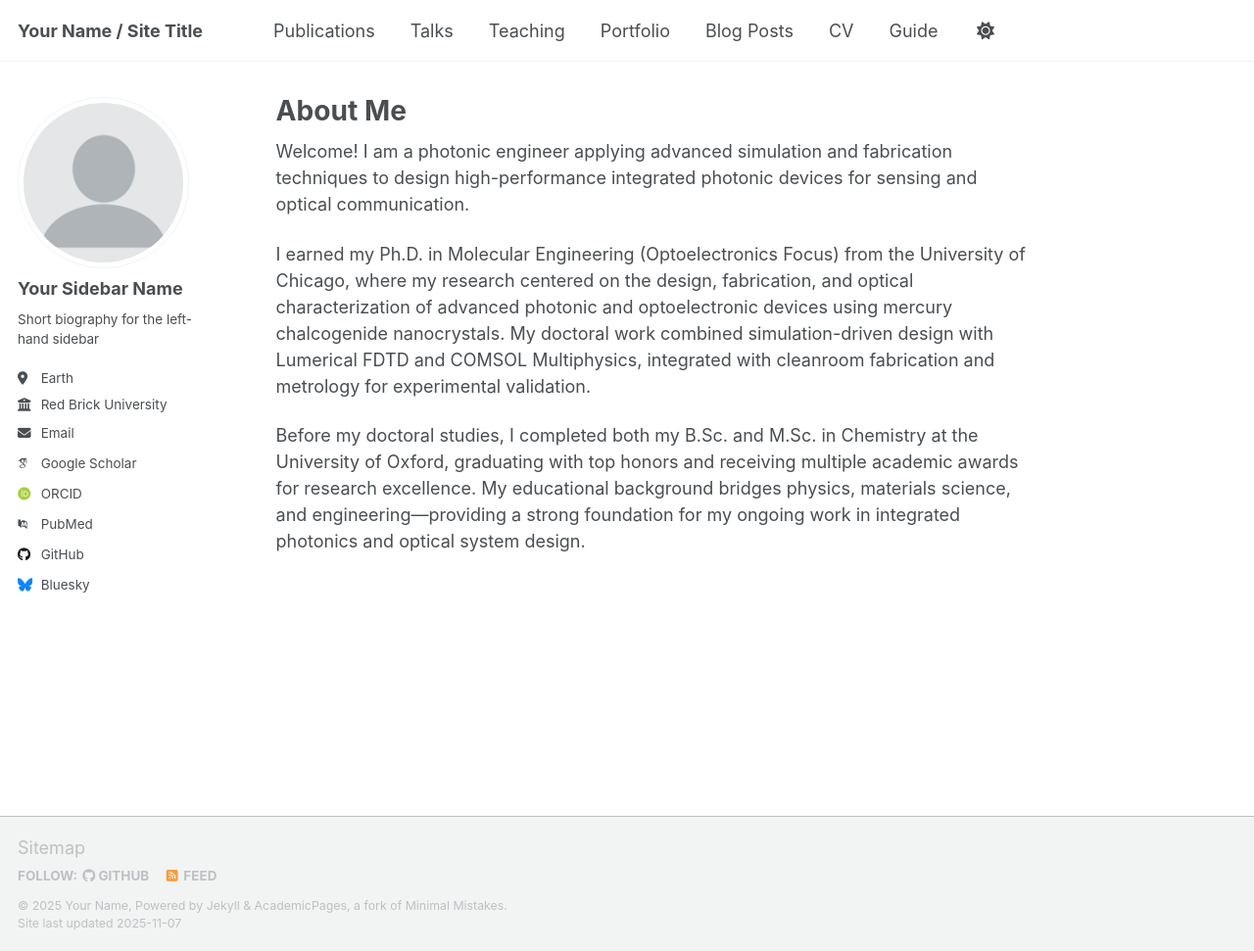
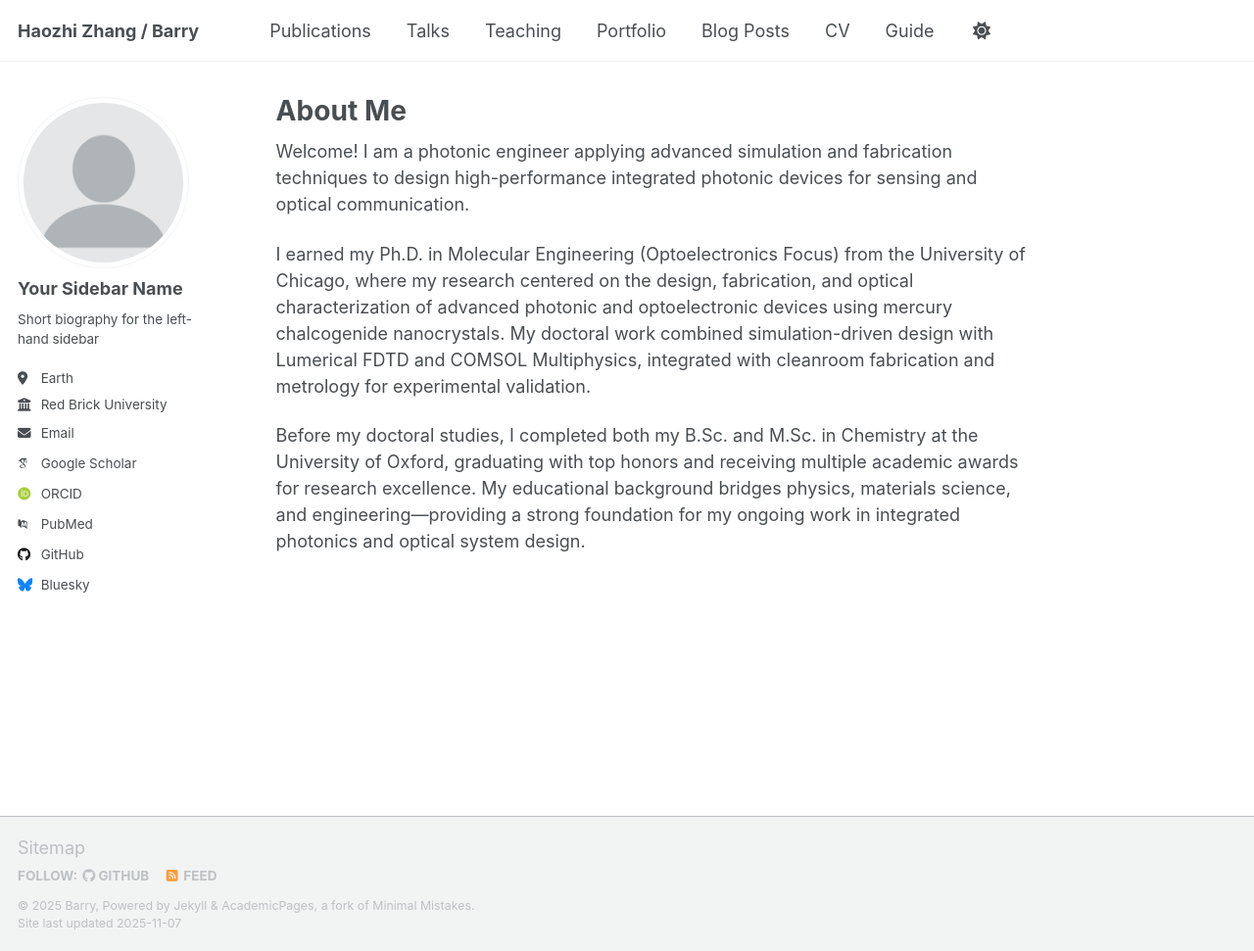
Before and after one commit to barryhzzhang/barryhzzhang.github.io, a Jekyll site: the page built from _pages/about.md, in a window 1280 px wide and 971 px high. Shown: the whole window at 98% size. Built offline with Jekyll 4.4.1, drawn with Linux system fonts in a browser that asks for light colours; some web fonts are replaced; a script that is not in the unit is left out.

Commit message:
Update site title and name in configuration

```diff
--- a/_config.yml
+++ b/_config.yml
@@ -9,9 +9,9 @@
 # Basic Site Settings
 locale                   : "en-US"
 site_theme               : "default" # Currently available options are "default", "air"
-title                    : "Your Name / Site Title"
+title                    : "Haozhi Zhang / Barry"
 title_separator          : "-"
-name                     : &name "Your Name"
+name                     : &name "Barry"
 description              : &description "Your Name's academic portfolio"   # Update this with a general description of your site, this is the default if not overridden by a page
 url                      : https://academicpages.github.io # The base hostname & protocol for your site e.g. "https://[your GitHub username].github.io",
                                                            # or if you already have some other page hosted on Github then use "https://[your GitHub username].github.io/[Your Repo Name]"
```
